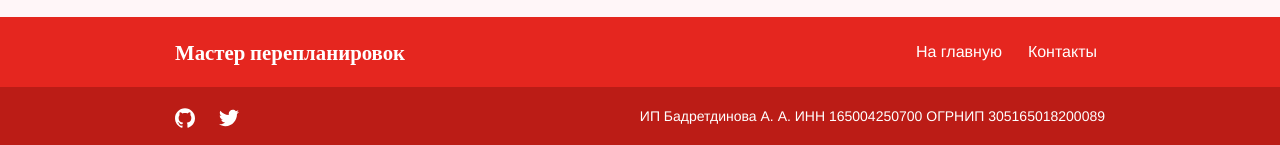
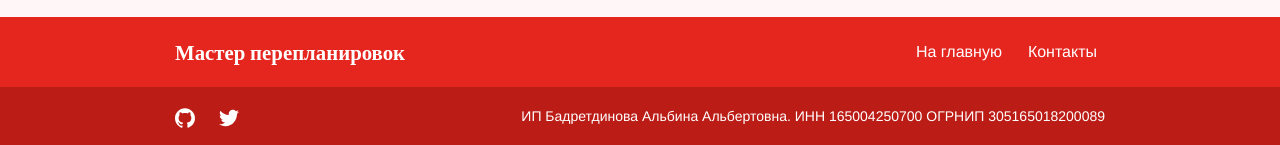
Before and after one commit to nachaloplus/masterpereplanirovok, a Jekyll site: the page built from index.md, in a window 1280 px wide and 900 px high, scrolled down 1497 px. Shown: the part 752-897 px from the top of the window. Built offline with Jekyll 4.4.1, drawn with Linux system fonts in a browser that asks for light colours; some of the changed text lies outside the part shown.

Commit message:
Small fixes

```diff
--- a/_data/contact.yml
+++ b/_data/contact.yml
@@ -1,4 +1,4 @@
 email: 'nachalo_plus@mail.ru'
-phone: '+7 917 866-32-00'
-whatsapp: '+7 904 673-70-47'
-contact_button_link: 'Contact'
+phone: '+7(917)866-32-00'
+whatsapp: '+7(904)673-70-47'
+contact_button_link: 'contact'
--- a/_data/menus.yml
+++ b/_data/menus.yml
@@ -1,4 +1,7 @@
 main:
+  - name: "Главная"
+    url: "/"
+    weight: 1
   - name: "Услуги"
     url: "/services/"
     weight: 2
--- a/_data/seo.yml
+++ b/_data/seo.yml
@@ -1,4 +1,4 @@
 google_analytics_id: "G-WSR2FP87EP"
-meta_twitter_site: "@zerostaticio"
-meta_twitter_creator: "@zerostaticio"
-copyright_text: 'ИП Бадретдинова А. А. ИНН 165004250700 ОГРНИП 305165018200089'
+meta_twitter_site: ""
+meta_twitter_creator: ""
+copyright_text: 'ИП Бадретдинова Альбина Альбертовна. ИНН 165004250700 ОГРНИП 305165018200089'
```
